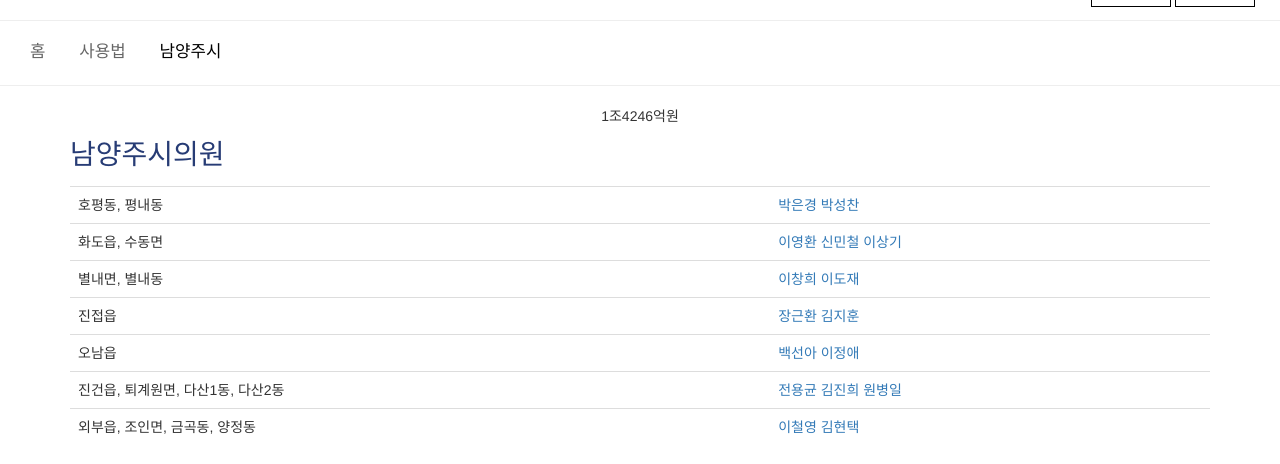
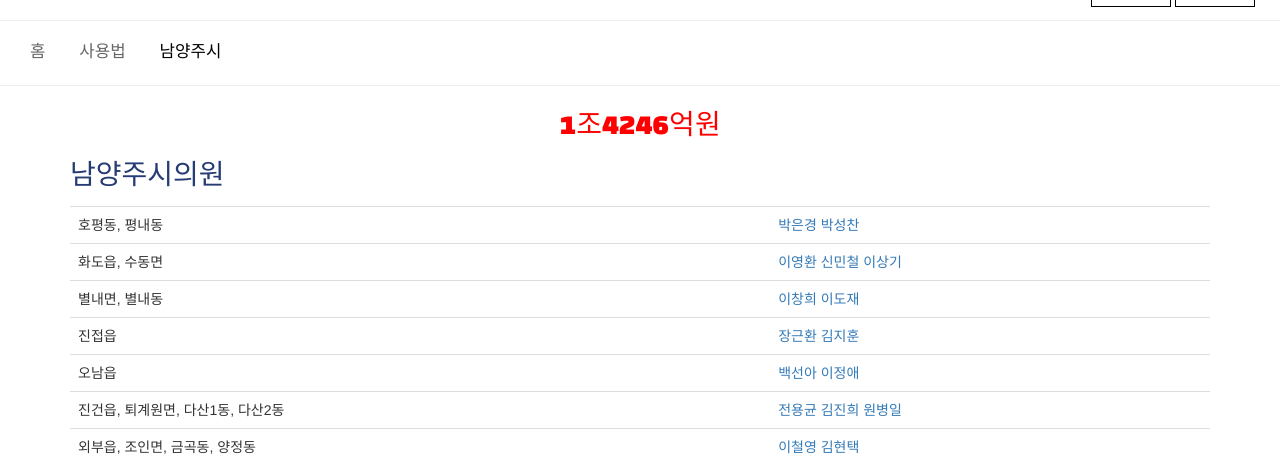
Before and after one commit to whateveruwant/arajung, a PHP site: page /candidate/candidate1.php in a window 1280 px wide. Shown: the part 53-517 px from the top of the page. Run offline with PHP 8.4, Linux system fonts and the light colour scheme; data that the repository does not hold is empty; a stand-in replaces the project's code that opens the database connection; some libraries are stand-ins or nearby versions.

Commit message:
예산 폰트 추가

```diff
--- a/candidate/candidate1.php
+++ b/candidate/candidate1.php
@@ -42,6 +42,14 @@
             font-family: 'Nanum Gothic', sans-serif;
             font-size:1.5em;
             color: #000000;
+      }
+      /* 예산 텍스트 */
+      #impact_text{
+        font-size: 20px;
+        color: red;
+        font-family: 'Black Han Sans', sans-serif;
+        font-size:2em;
+        /* margin-top:10px; */
       }
     </style>
 	</head>
```
